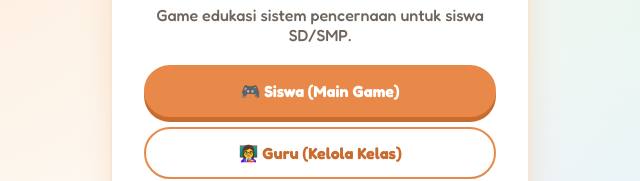
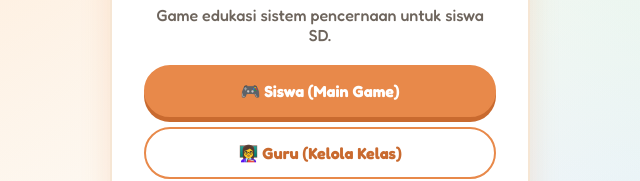
Before and after one commit to Destroy27/petualangan-makanan, a website: page index.html in a window 1280 px wide. Shown: the part 365-546 px from the top of the page, 320-960 px from the left. Drawn offline with Linux system fonts and the light colour scheme.

Commit message:
Update game description for SD students

```diff
--- a/index.html
+++ b/index.html
@@ -267,7 +267,7 @@
     <div class="card">
       <div class="mascots" data-mascots></div>
       <h1><span class="bob">🍽️</span> Petualangan Makanan</h1>
-      <p>Game edukasi sistem pencernaan untuk siswa SD/SMP.</p>
+      <p>Game edukasi sistem pencernaan untuk siswa SD.</p>
       <a class="btn" href="game-pencernaan.html">🎮 Siswa (Main Game)</a>
       <a class="btn ghost" href="admin.html">👩‍🏫 Guru (Kelola Kelas)</a>
       <button class="sndPill" id="snd" type="button" aria-pressed="true" aria-label="Matikan suara">
```
